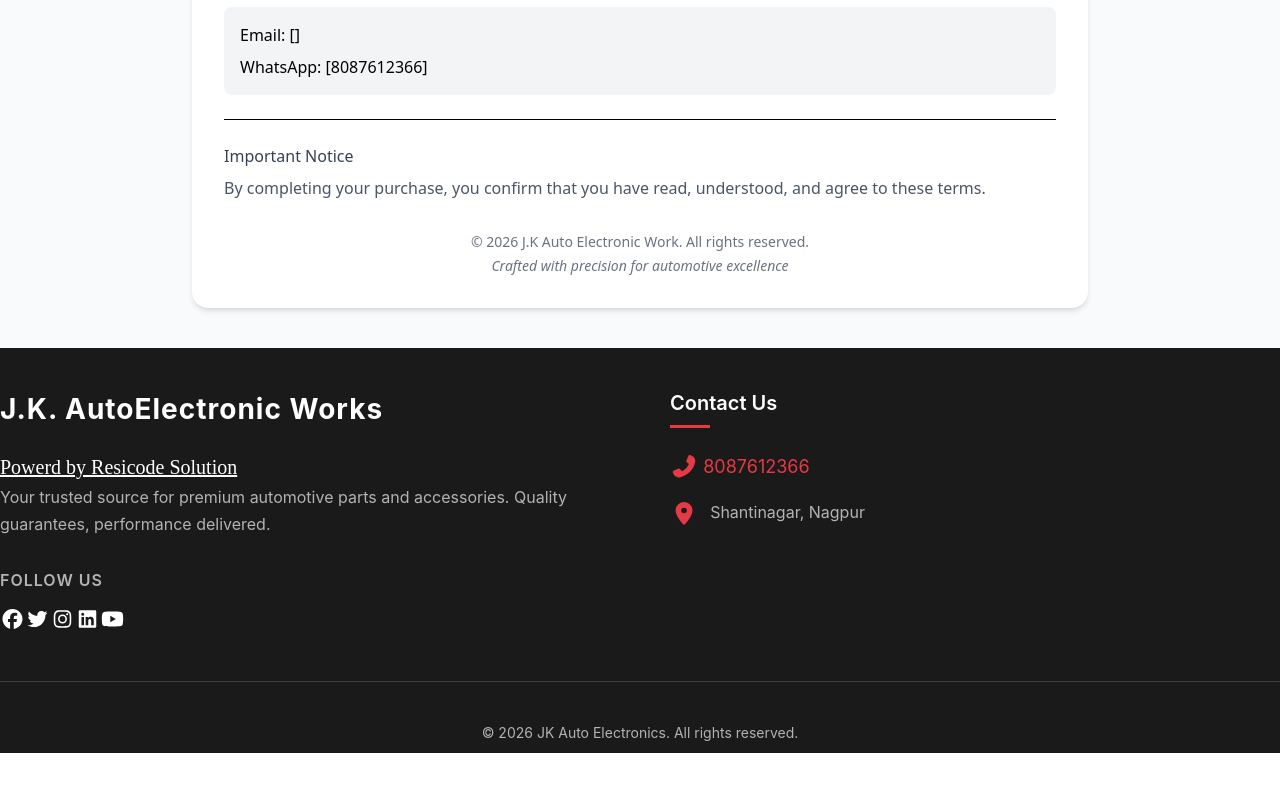
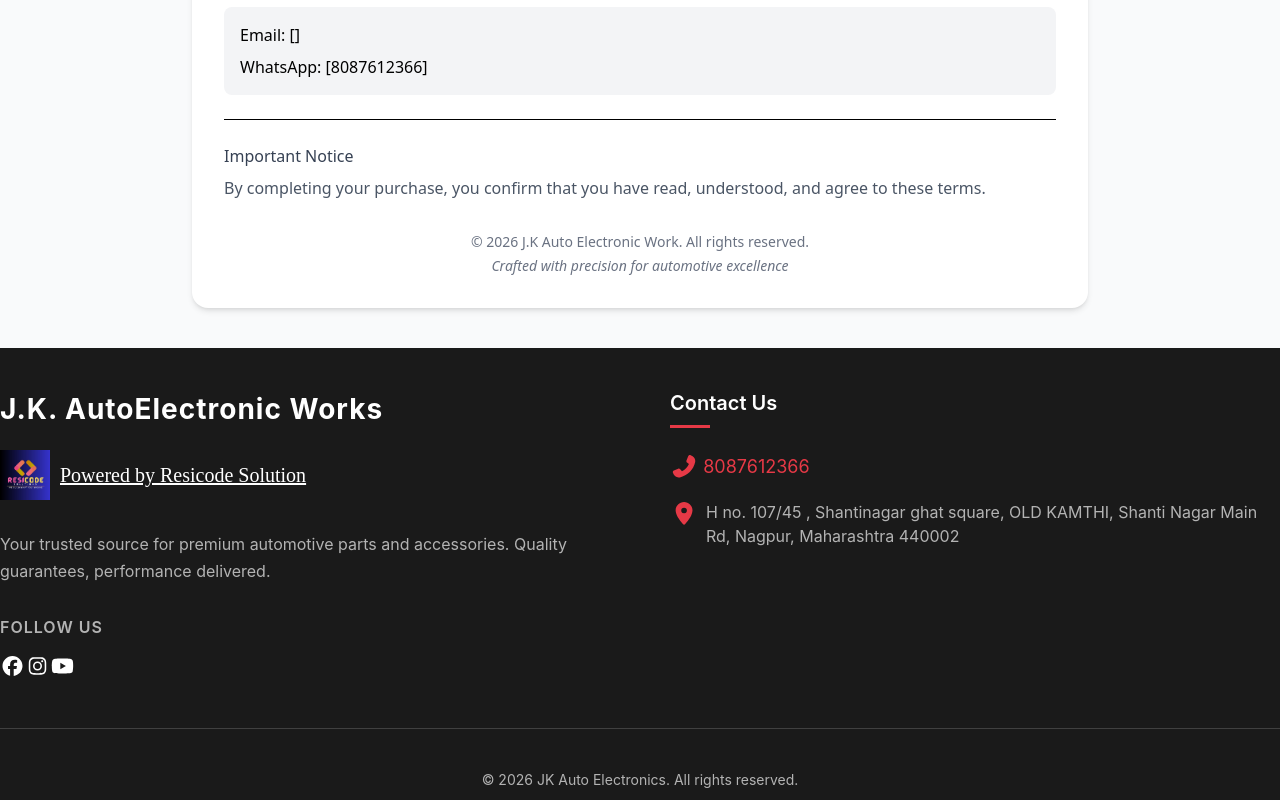
Before and after one commit to deveshwadibhasme/jk-automobile, a React (Vite) app in the folder client/: page /terms in a window 1280 px wide. Shown: the part 758-1558 px from the top of the page. Before the commit the page ends 1511 px from the top, so only its background shows below. Built offline with nearby package versions, Linux system fonts and the light colour scheme.

Commit message:
footer update

```diff
--- a/client/src/components/layout/Footer.jsx
+++ b/client/src/components/layout/Footer.jsx
@@ -30,9 +30,13 @@
                   fontFamily: "bold",
                   paddingBottom: "1px",
                   textDecoration: "underline",
+                  display: "flex",
+                  alignItems: "center",
+                  gap: 10,
                 }}
               >
-                Powerd by Resicode Solution
+                <img src="/resicode.jpeg" height={50} width={50} alt="" />{" "}
+                Powered by Resicode Solution
               </a>
               <p className="brand-description">
                 Your trusted source for premium automotive parts and
@@ -45,18 +49,12 @@
                   <a href="#facebook" aria-label="Facebook">
                     <FontAwesomeIcon size="lg" icon={faFacebook} className="" />
                   </a>
-                  <a href="#twitter" aria-label="Twitter">
-                    <FontAwesomeIcon size="lg" icon={faTwitter} className="" />
-                  </a>
                   <a href="#instagram" aria-label="Instagram">
                     <FontAwesomeIcon
                       size="lg"
                       icon={faInstagram}
                       className=""
                     />
-                  </a>
-                  <a href="#linkedin" aria-label="LinkedIn">
-                    <FontAwesomeIcon size="lg" icon={faLinkedin} className="" />
                   </a>
                   <a href="#youtube" aria-label="YouTube">
                     <FontAwesomeIcon size="lg" icon={faYoutube} className="" />
@@ -120,7 +118,8 @@
                         className=""
                       />
                     </span>
-                    Shantinagar, Nagpur
+                    H no. 107/45 , Shantinagar ghat square, OLD KAMTHI, Shanti
+                    Nagar Main Rd, Nagpur, Maharashtra 440002
                   </li>
                 </ul>
               </div>
```
Also changed, not shown: client/public/resicode.jpeg (added).
